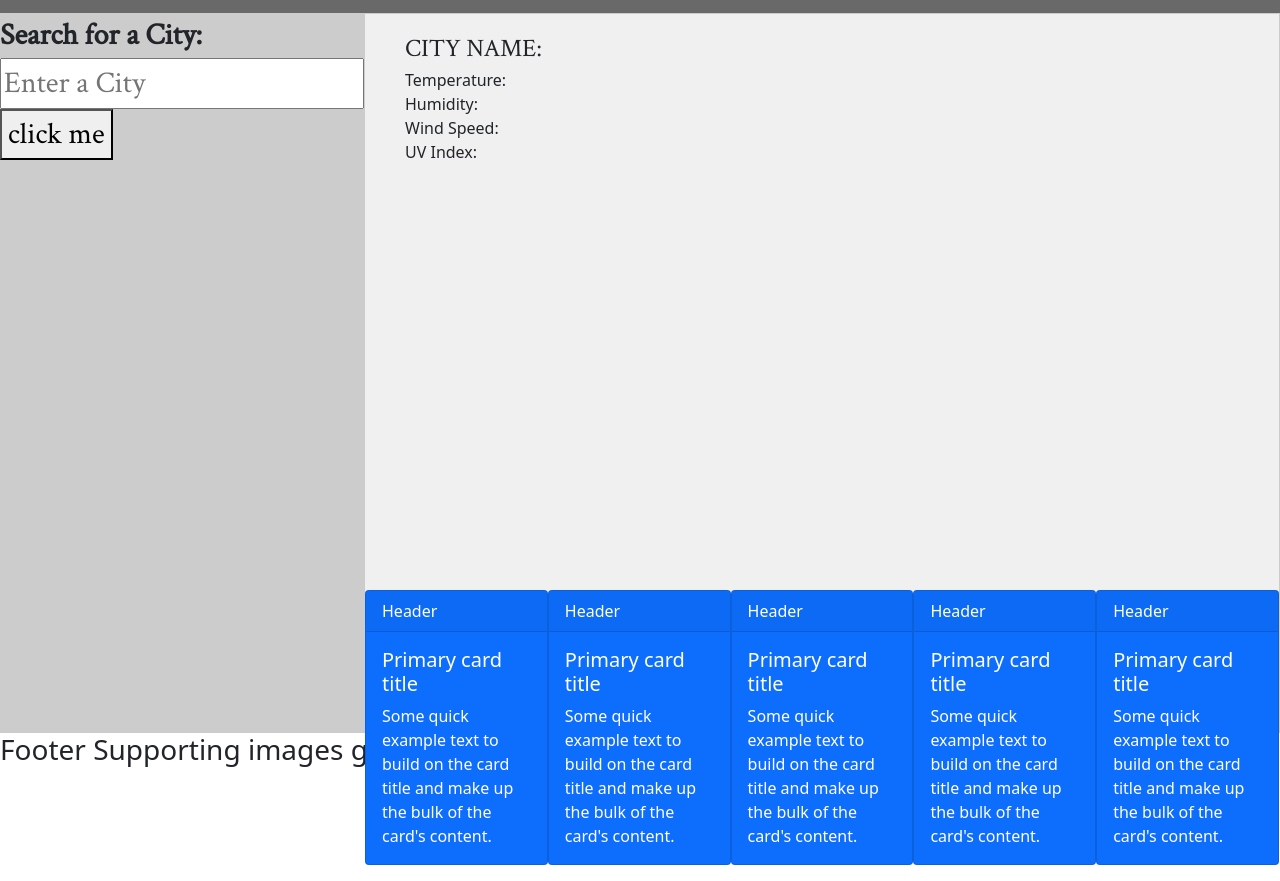
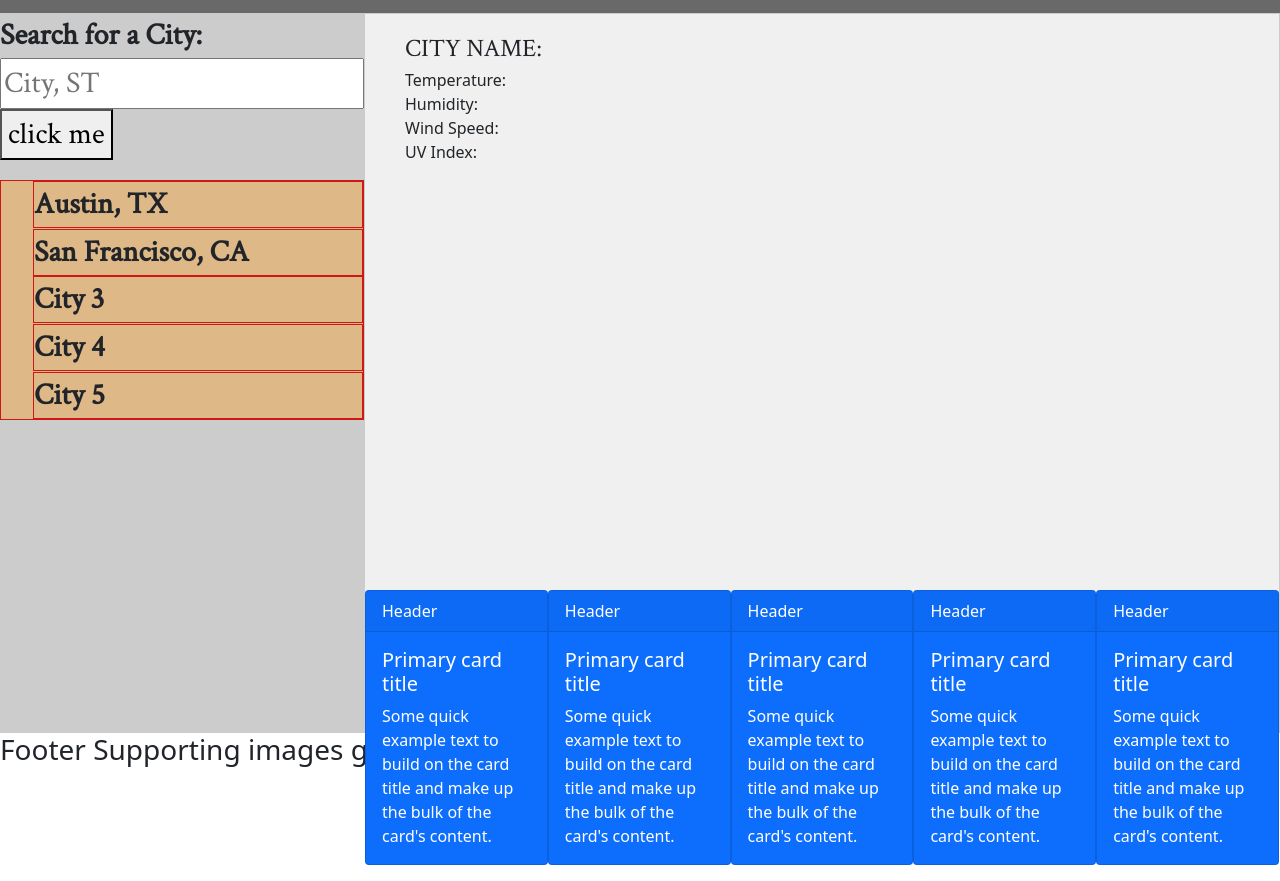
Before and after one commit to JoeDonMalone/WeatherBee, a plain HTML site: page index2.html in a window 1280 px wide. Shown: the part 63-944 px from the top of the page. Drawn offline with nearby package versions, Linux system fonts and the light colour scheme.

Commit message:
Added ul for search history, created forced format functions for fetch method

```diff
--- a/Develop/js.js
+++ b/Develop/js.js
@@ -1,12 +1,54 @@
-var url = "https://api.openweathermap.org/data/2.5/forecast?id=524901&appid=";
+// var url = ;
 var appid = "34f9c8c9a6f0d9f8a591a875acd250b6";
+var stateCodes = [ 'AL', 'AK', 'AS', 'AZ', 'AR', 'CA', 'CO', 'CT', 'DE', 'DC', 'FM', 'FL', 'GA', 'GU', 'HI', 'ID', 'IL', 'IN', 'IA', 'KS', 'KY', 'LA', 'ME', 'MH', 'MD', 'MA', 'MI', 'MN', 'MS', 'MO', 'MT', 'NE', 'NV', 'NH', 'NJ', 'NM', 'NY', 'NC', 'ND', 'MP', 'OH', 'OK', 'OR', 'PW', 'PA', 'PR', 'RI', 'SC', 'SD', 'TN', 'TX', 'UT', 'VT', 'VI', 'VA', 'WA', 'WV', 'WI', 'WY' ];
 
 var searchCityButton = document.querySelector('.city-search-button');
 
+
 searchCityButton.addEventListener('click', function() {
     var searchCity = document.querySelector('#searchBar').value;
-    // console.log(url+appid)
-    fetch(url+appid)
-        .then(response => response.json())
-        .then(data => console.log(data));
+    let cityStateArray = strictFormat([searchCity]);
+    let city = cityStateArray[0];
+    let state = cityStateArray[1];
+   weatherFetch(city,state,appid);
 })
+
+function weatherFetch(city, state,appid) {
+    // console.log(city, state)
+    // console.log(`api.openweathermap.org/data/2.5/weather?q=${city},${state}&appid=${appid}`)
+    //Testing link intentionally mispelled
+    console.log(String(`api.openweathermap.org/data/2.5/weather?q=${city},${state}&appid=${appid}`));
+    // fetch()
+    //     .then(response => response.json())
+    //     .then(data => console.log(data));
+}
+
+
+
+
+
+
+
+//need to create an independent function that operates with a passed city name param
+function strictFormat(arr) {
+    // The user entry needs to be separated and formatted for fetch needs
+   var newArr =arr[0].split(/(\s+)/);
+   // remove any extra spaces that may be surrounding text
+   newArr = newArr.filter(function(entry) { return entry.trim() != ''; });
+   // remove any commas that user may have inadvertently typed
+   var finalArr = [];
+   for(var i = 0; i<newArr.length; i++){
+       var items = newArr[i].replace(',','');
+       finalArr.push(items);
+   }
+   //return the formatted array for use with fetch function
+   return finalArr;
+}
+
+
+
+
+
+// Call current weather data for one location:
+    //    api.openweathermap.org/data/2.5/weather?q={city name},{state code}&appid={API key}
+        // Must have both cityName and State code as query strings
--- a/Develop/test.css
+++ b/Develop/test.css
@@ -21,26 +21,54 @@
  .search-column {
     flex-direction: column;
     background-color: rgb(204, 204, 204);
-    flex-basis: 15%;
+    flex-basis: 20%;
     font-family: 'Crimson Text', serif;
     font-size: 30px;
-    font-weight:600 ;
+    font-weight:600;
 }
 
-.search {
+/* .search {
     flex-basis:100%;
-}
+} */
 .searchRow {
     flex-direction: row;
-    flex-basis: 100%;
+    flex-basis: 100vw;
     min-width: 0;
     flex-shrink: 1;
-    max-height: 30px;
+    margin-bottom: 20px;
+    /* max-height: 30px; */
     flex-wrap: nowrap;
 }
 
+.recent-searches-parent-container {
+    display: flex;
+    flex-direction: column;
+    min-height: 80%;
+    flex: 1;
+    flex-direction: column;
+}
+
+.recent-searches-child-ul {
+    display:flex;
+    flex-direction: row;
+    flex-wrap: wrap;
+    border: 1px solid  rgb(206, 23, 23);
+    background-color: burlywood;
+    min-height: 30vh;
+    align-items: center;
+
+    /* justify-content: left; */
+
+    /* justify-content: left; */
+}
+
+ .recent-city {
+    border: 1px solid  rgb(206, 23, 23);
+    width: 100%;
+    list-style-type: none
+}
+
 .city-details-column {
-    flex-direction: column;
     border: 1px solid  rgb(204, 204, 204);
     width: 85vw;
 
@@ -49,10 +77,9 @@
 .selected-city-column {
     min-height: 70vh;
     flex-shrink: 1;
-
 }
 
-ul {
+.selected-city-ul{
     display: block;
     list-style-type: disc;
     margin-block-start: 1em;
--- a/index2.html
+++ b/index2.html
@@ -18,14 +18,33 @@
         <div class = 'search-column'>
             <div class = 'searchRow'>
                 <label for="seachBar" class = 'searchInput'>Search for a City:</label>
-                <input type="text" placeholder="Enter a City" id="searchBar">
+                <input type="text" placeholder="City, ST" id="searchBar">
                 <button class = 'city-search-button'> click me</button>
+            </div>
+            <div class = 'recent-searches-parent-container'>
+                <ul class = 'recent-searches-child-ul'>
+                    <li class = 'recent-city'>
+                        Austin, TX
+                    </li>
+                    <li class = 'recent-city'>
+                        San Francisco, CA
+                    </li>
+                    <li class = 'recent-city'>
+                        City 3
+                    </li>
+                    <li class = 'recent-city'>
+                        City 4
+                    </li>
+                    <li class = 'recent-city'>
+                        City 5
+                    </li>
+                </ul>
             </div>
         </div>
 
         <div class = 'city-details-column'>
             <div class = 'selected-city-column'>
-                <ul>
+                <ul class ='selected-city-ul'>
                     <li class = 'city-name'>
                         CITY NAME:
                     </li>
```
